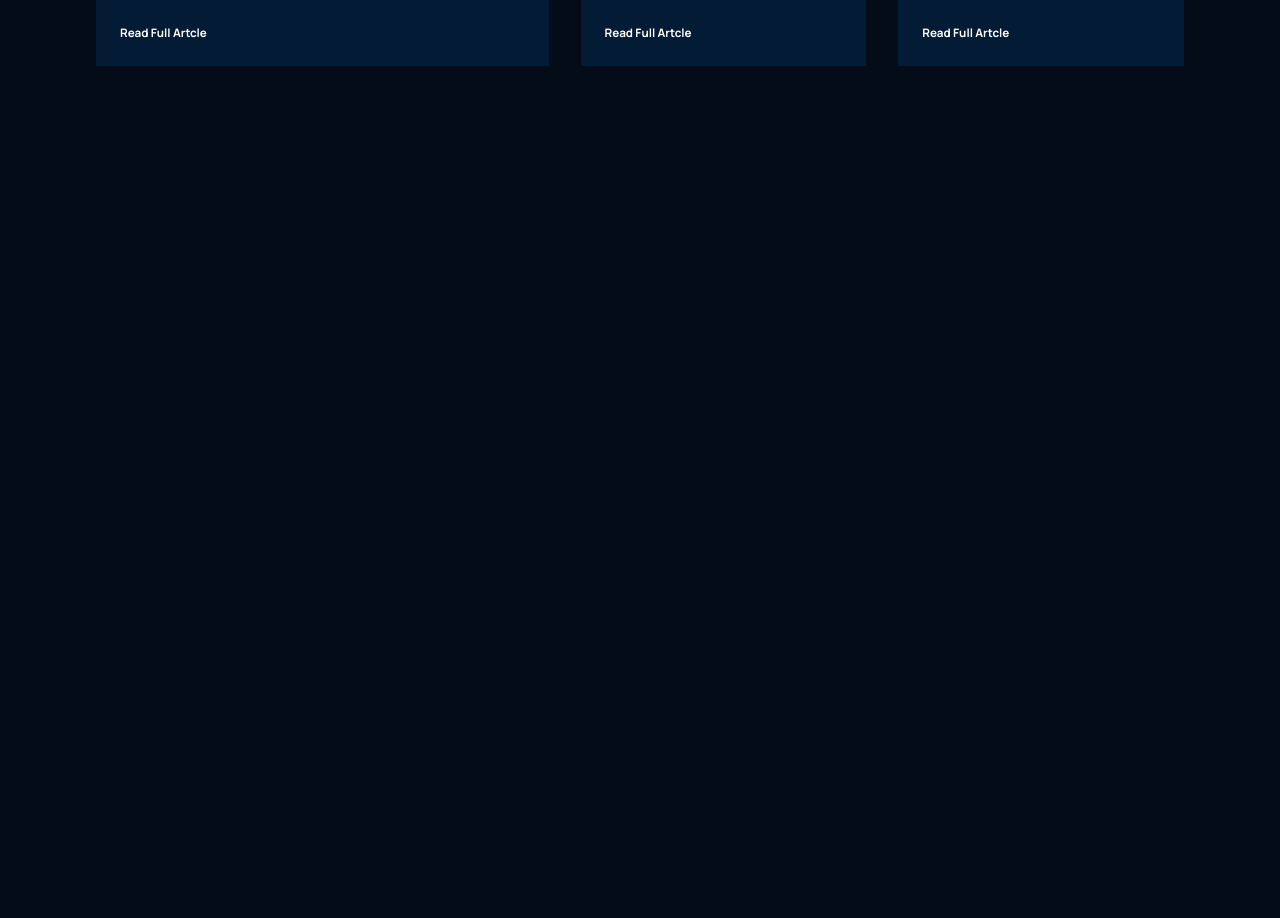
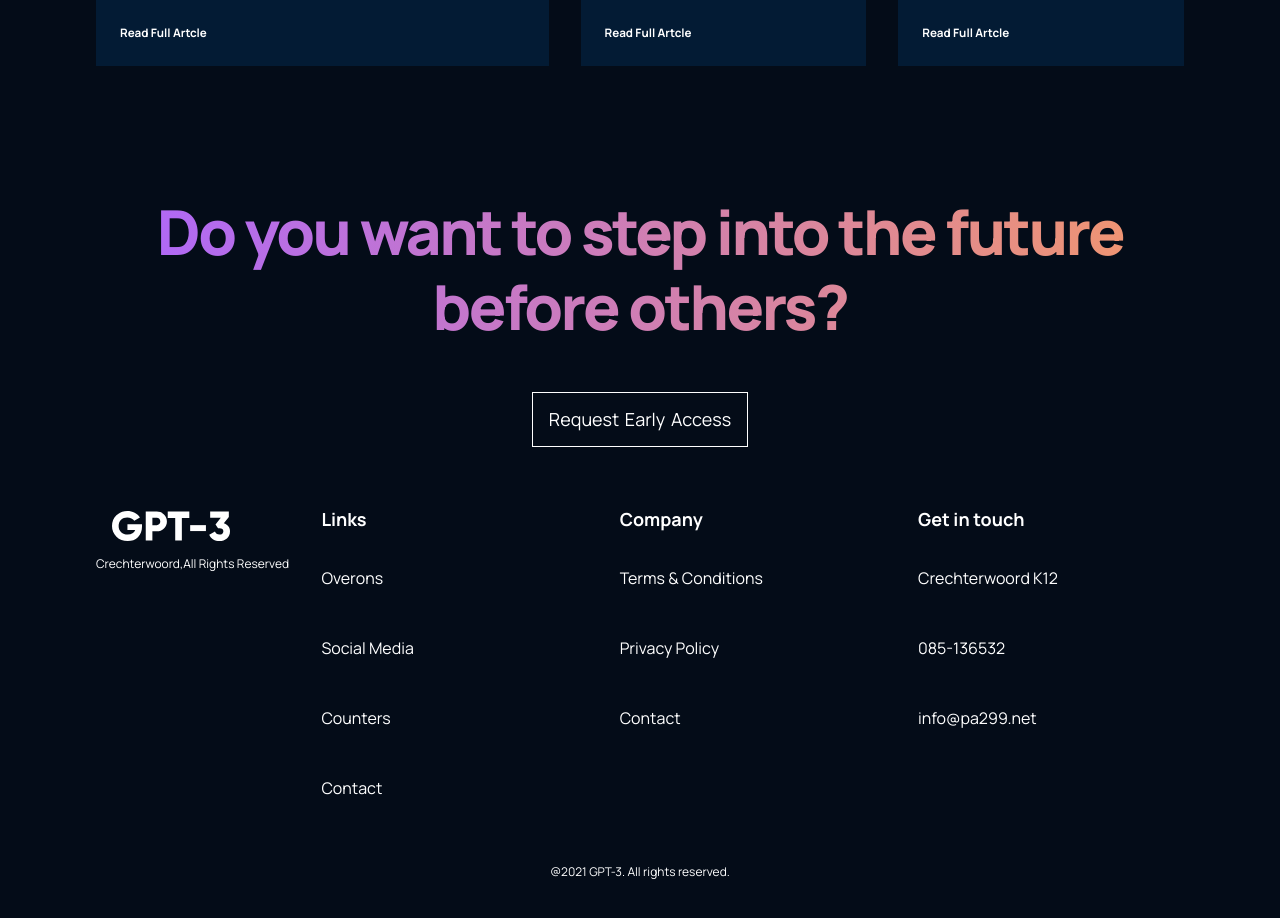
Before and after one commit to brotherSI/modern--site, a React (Create React App) app: page / in a window 1280 px wide. Shown: the part 4060-4978 px from the top of the page. Before the commit the page ends 4190 px from the top, so only its background shows below. Built offline with nearby package versions, Linux system fonts and the light colour scheme.

Commit message:
completed footer

```diff
--- a/src/App.js
+++ b/src/App.js
@@ -18,6 +18,7 @@
             <Possibility />
             <CTA />
             <Blog />
+            <Footer />
         </div>
     )
 }
--- a/src/containers/footer/Footer.jsx
+++ b/src/containers/footer/Footer.jsx
@@ -1,9 +1,43 @@
 import React from 'react';
+import gpt3Logo from '../../assets/logo.svg';
 import './footer.css';
 const Footer = () => {
     return (
-        <div>
-            Footer
+        <div className="gpt3__footer section__padding">
+            <div className="gpt3__footer-heading">
+                <h1 className="gradient__text">Do you want to step into the future before others?</h1>
+            </div>
+            <div className="gpt3__footer-btn">
+                <p>Request Early Access</p>
+            </div>
+
+            <div className="gpt3__footer-links">
+                <div className="gpt3__footer-links_logo">
+                    <img src={gpt3Logo} alt="logo" />
+                    <p>Crechterwoord,All Rights Reserved</p>
+                </div>
+
+                <div className="gpt3__footer-links_div">
+                    <h4>Links</h4>
+                    <p>Overons</p>
+                    <p>Social Media</p>
+                    <p>Counters</p>
+                    <p>Contact</p>
+                </div>
+                <div className="gpt3__footer-links_div">
+                    <h4>Company</h4>
+                    <p>Terms & Conditions</p>
+                    <p>Privacy Policy</p>
+                    <p>Contact</p>
+                </div>
+                <div className="gpt3__footer-links_div">
+                    <h4>Get in touch</h4>
+                    <p>Crechterwoord K12</p>
+                    <p>085-136532</p>
+                    <p>info@pa299.net</p>
+                </div>
+            </div>
+            <div className="gpt3__footer-copyright">@2021 GPT-3. All rights reserved.</div>
         </div>
     )
 }
--- a/src/containers/footer/footer.css
+++ b/src/containers/footer/footer.css
@@ -0,0 +1,134 @@
+.gpt3__footer{
+
+
+    display:flex;
+    flex-direction: column;
+    justify-content:center;
+    align-items:center;
+    color:#fff;
+    background:var(--color-background);
+}
+
+.gpt3__footer-heading{
+
+    width:100%;
+    text-align:center;
+    margin-bottom:3rem;
+}
+
+.gpt3__footer-heading h1{
+
+    font-family: var(--font-family);
+    font-weight:800;
+    font-size:62px;
+    line-height:75px;
+    text-align: center;
+    letter-spacing:-0.04em;
+}
+
+.gpt3__footer-btn{
+    border:1px solid #ffff;
+    box-sizing: border-box;
+    font-family: var(--font-family);
+    font-size:18px;
+    line-height:21px;
+    color:#fff;
+    padding:1rem;
+    margin-bottom:3rem;
+    cursor:pointer;
+}
+
+.gpt3__footer-btn p{
+    word-spacing:2px;
+}
+
+.gpt3__footer-links{
+
+    width: 100%;
+    display:flex;
+    justify-content:space-between;
+    align-items:flex-start;
+    flex-direction: row;
+    flex-wrap: wrap;
+    text-align:left;
+
+    font-family: var(--font-family);
+}
+
+.gpt3__footer-links_div{
+    width:250px;
+    margin:1rem;
+}
+
+.gpt3__footer-links_logo{
+
+    display:flex;
+    flex-direction: column;
+}
+
+.gpt3__footer-links_logo img{
+    width: 118px;
+    height:30px;
+    margin:1rem;
+}
+
+.gpt3__footer-links_logo p{
+    font-size:12px;
+    line-height: 14px;
+    color:#fff;
+}
+
+.gpt3__footer-links_div{
+    display:flex;
+    justify-content: flex-start;
+    flex-direction: column;
+}
+
+.gpt3__footer-links_div h4{
+
+    font-size: 18px;
+    line-height: 16px;
+   margin-bottom: 2.5rem;
+   cursor: pointer;
+}
+
+.gpt3__footer-links_div p{
+    margin-bottom: 3rem;
+    cursor:pointer;
+}
+
+.gpt3__footer-copyright{
+    font-family: var(--font-family);
+    font-size:12px;
+
+}
+
+@media screen and (max-width:850px){
+    .gpt3__footer-heading h1{
+        font-size: 44px;
+        line-height: 50px;
+    }
+}
+
+@media screen and (max-width:550px) {
+    .gpt3__footer-heading h1{
+        font-size:34px;
+         line-height: 42px;
+    }
+
+    .gpt3__footer-links div{
+        margin:1rem 0;
+    }
+
+    .gpt3__footer-btn p{
+        font-size:14px;
+        line-height:20px;
+    }
+}
+
+@media screen and (max-width:500px){
+    .gpt3__footer-heading h1{
+        font-size:27px;
+         line-height: 38px;
+    }
+}
```
